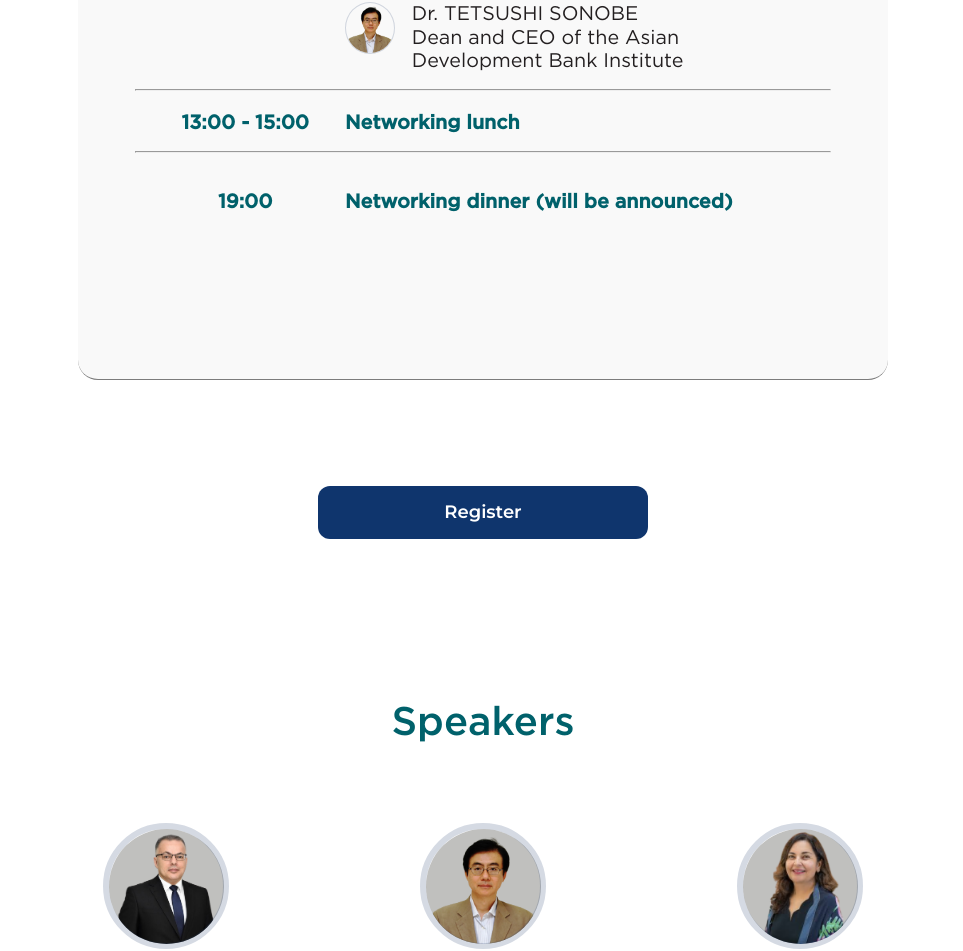
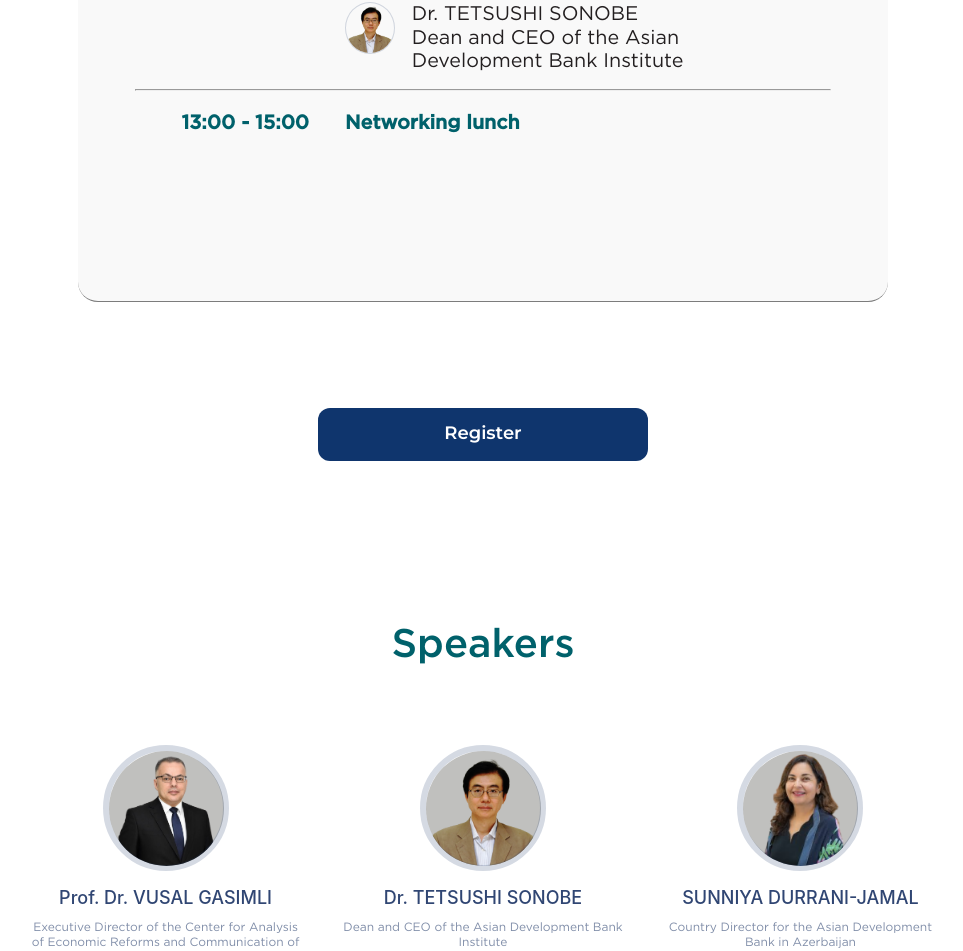
Before and after one commit to Konul304/event-countdown, a Next.js app: page / in a window 1280 px wide. Shown: the part 6160-7111 px from the top of the page, without its empty margins (157-1120 px from the left). Built offline with nearby package versions, Linux system fonts and the light colour scheme.

Commit message:
remove networking dinner

```diff
--- a/app/(components)/AgendaSection.tsx
+++ b/app/(components)/AgendaSection.tsx
@@ -421,7 +421,7 @@
                         Networking lunch
                     </div>
                 </div>
-                <hr />
+                {/* <hr />
                 <div className={styles.agenda_flex} style={{ marginTop: '37px' }}>
                     <div className={styles.time}>
                         19:00
@@ -429,7 +429,7 @@
                     <div className={styles.info_header} style={{ marginLeft: '0px' }}>
                         Networking dinner (will be announced)
                     </div>
-                </div>
+                </div> */}
             </div>
         </div>
     )
```
